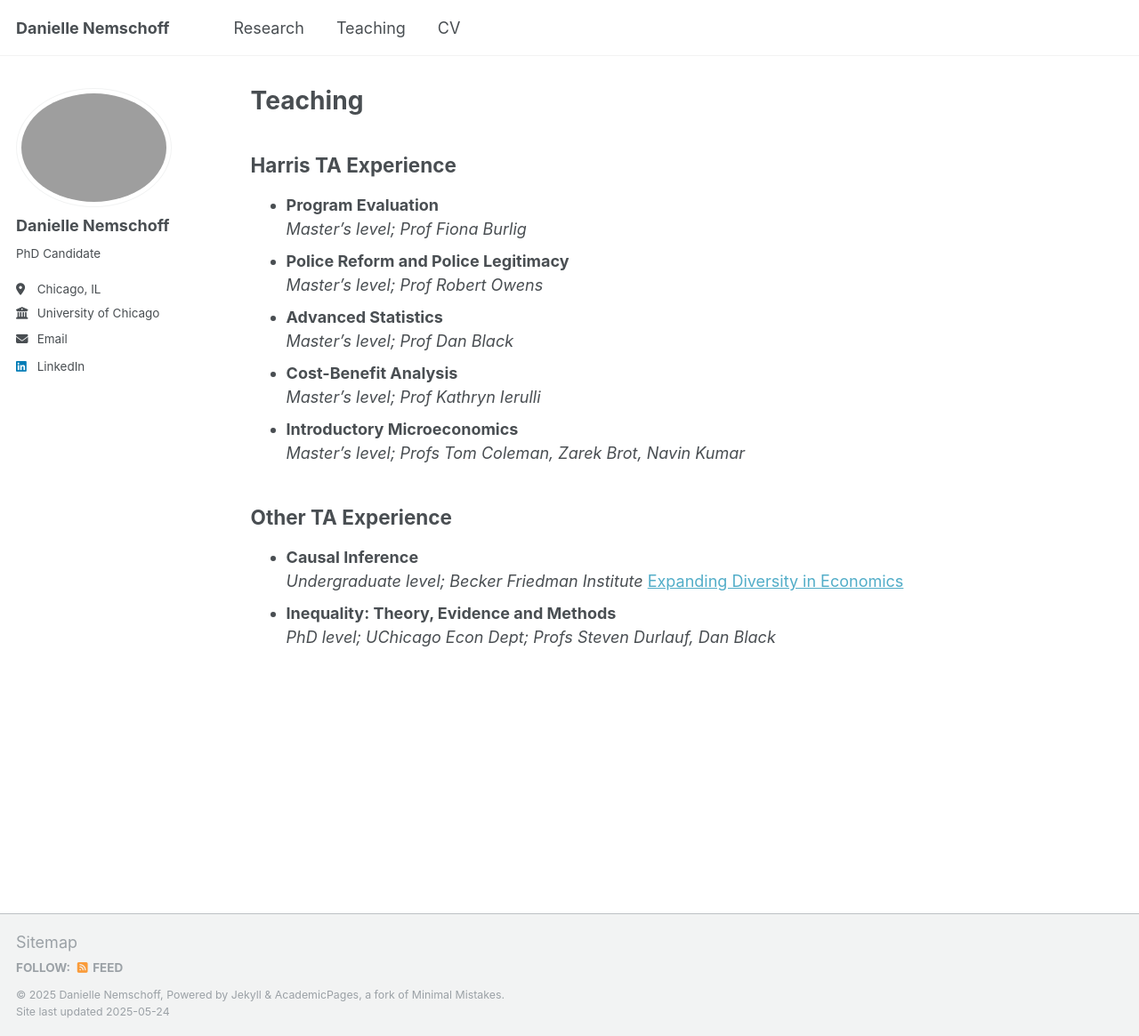
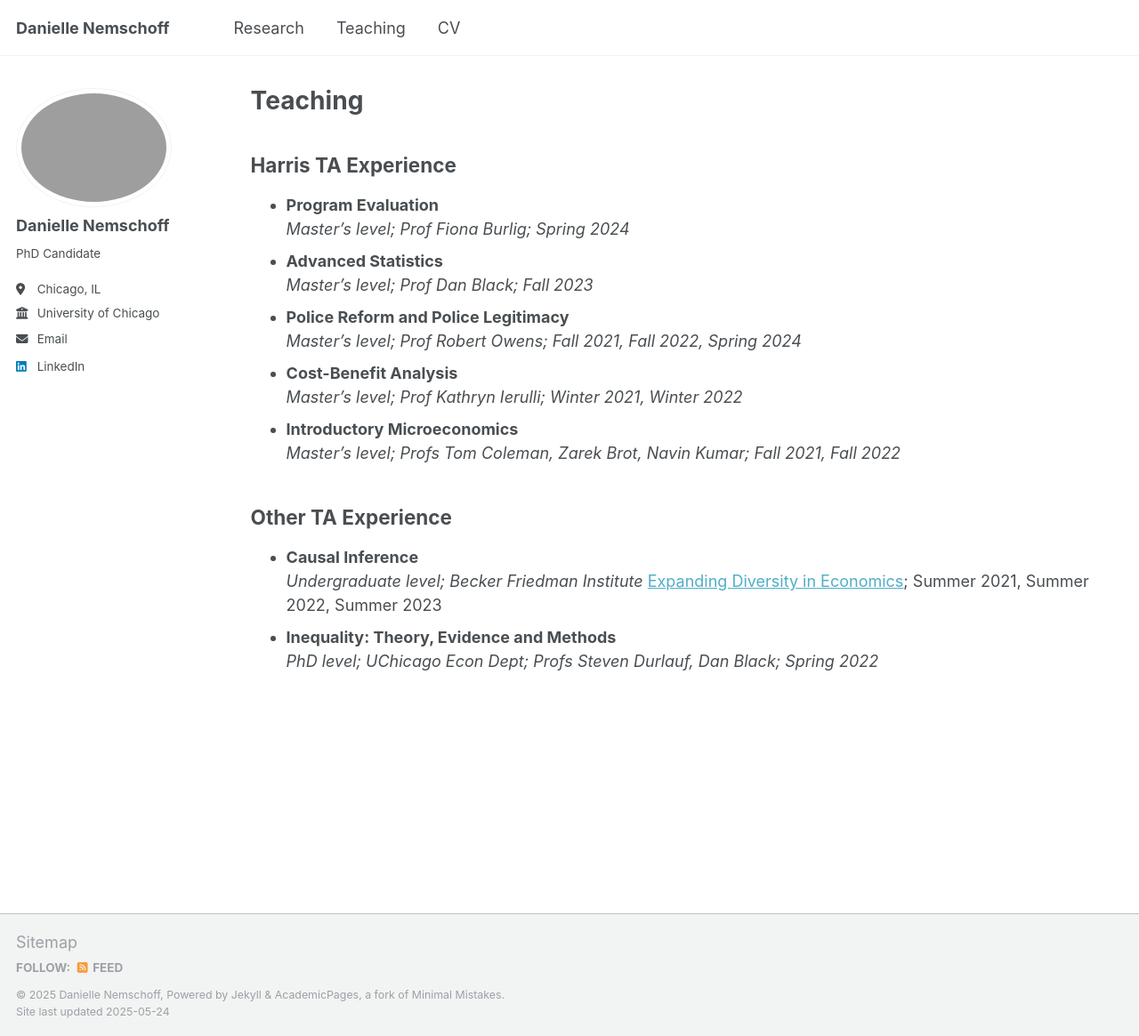
Before and after one commit to daniellenemschoff/daniellenemschoff.github.io, a Jekyll site: the page built from _pages/teaching.md, in a window 1280 px wide and 1165 px high. Shown: the whole window at 89% size. Built offline with Jekyll 4.4.1, drawn with Linux system fonts in a browser that asks for light colours.

Commit message:
Update teaching.md

```diff
--- a/_pages/teaching.md
+++ b/_pages/teaching.md
@@ -7,19 +7,19 @@ author_profile: true
 
 ## Harris TA Experience
 -  **Program Evaluation**<br>
-<em>Master's level; Prof Fiona Burlig</em>
+<em>Master's level; Prof Fiona Burlig; Spring 2024</em>
+-  **Advanced Statistics**<br>
+<em>Master's level; Prof Dan Black; Fall 2023 </em>
 -  **Police Reform and Police Legitimacy**<br>
-<em>Master's level; Prof Robert Owens</em>
--  **Advanced Statistics**<br>
-<em>Master's level; Prof Dan Black</em>
+<em>Master's level; Prof Robert Owens; Fall 2021, Fall 2022, Spring 2024</em>
 -  **Cost-Benefit Analysis**<br>
-  <em>Master's level; Prof Kathryn Ierulli </em>
+  <em>Master's level; Prof Kathryn Ierulli; Winter 2021, Winter 2022 </em>
 -  **Introductory Microeconomics**<br>
-<em> Master's level; Profs Tom Coleman, Zarek Brot, Navin Kumar </em>
+<em> Master's level; Profs Tom Coleman, Zarek Brot, Navin Kumar; Fall 2021, Fall 2022 </em>
 
 ## Other TA Experience
 -  **Causal Inference**<br>
 <em>Undergraduate level;  Becker Friedman Institute </em>
-     [Expanding Diversity in Economics](https://bfi.uchicago.edu/ede/)
+     [Expanding Diversity in Economics](https://bfi.uchicago.edu/ede/); Summer 2021, Summer 2022, Summer 2023
 -  **Inequality: Theory, Evidence and Methods**<br>
-<em>PhD level;  UChicago Econ Dept; Profs Steven Durlauf, Dan Black </em>
+<em>PhD level;  UChicago Econ Dept; Profs Steven Durlauf, Dan Black; Spring 2022 </em>
```
